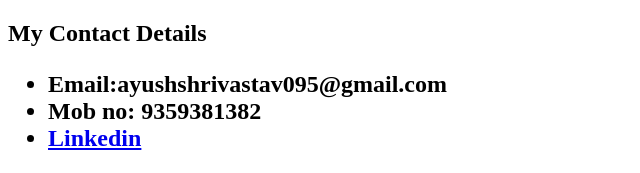
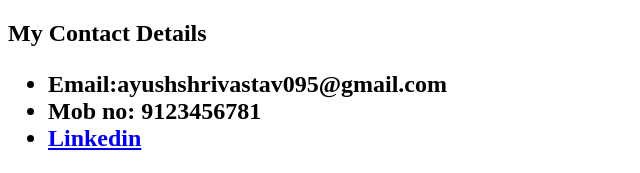
Before and after one commit to Ayush270901/Dream-CV, a plain HTML site: page Contact Me.html in a window 1280 px wide. Shown: the top 173 px of the page, 0-640 px from the left. Drawn offline with Linux system fonts and the light colour scheme.

Commit message:
Update Contact Me.html

```diff
--- a/Contact Me.html
+++ b/Contact Me.html
@@ -8,7 +8,7 @@
 <h2>My Contact Details<h2>
 <ul>
 <li>Email:ayushshrivastav095@gmail.com</li>
-<li>Mob no: 9359381382</li>
+<li>Mob no: 9123456781</li>
 <li><a href = "https://www.linkedin.com/in/ayush-shrivastav-b4209320b/">Linkedin</a></li>
 </ul>
 
```
